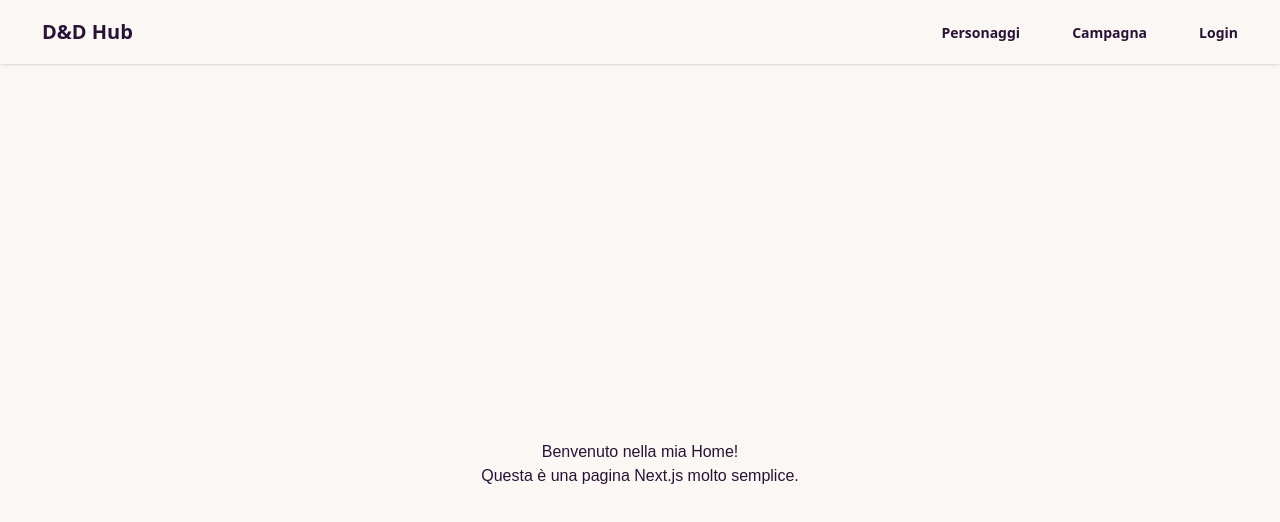
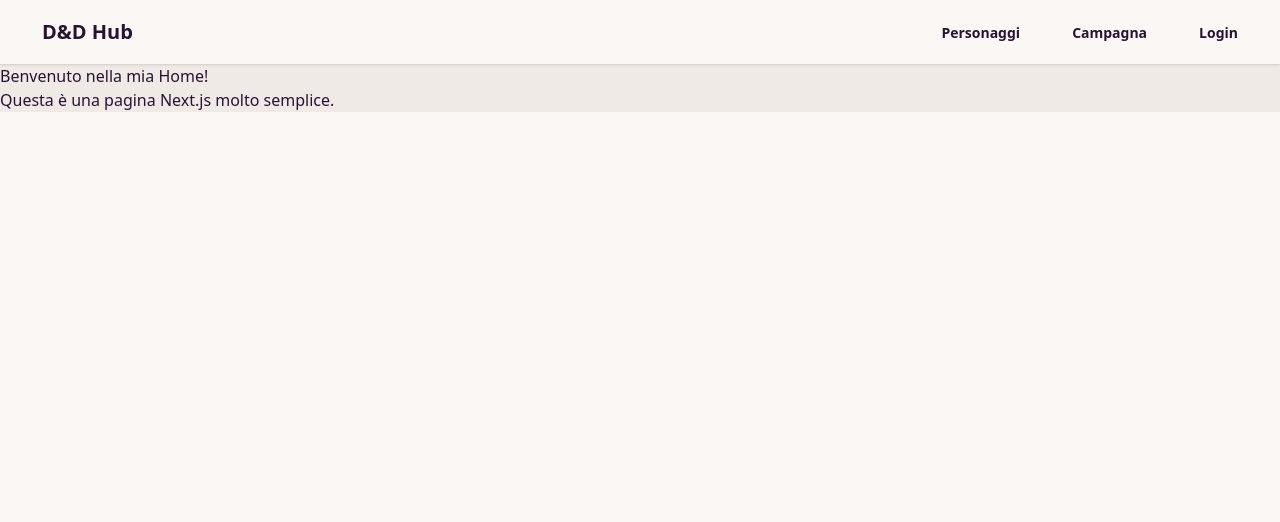
Before and after one commit to GiacomoSchinco/dnd-character-manager, a Next.js app: page / in a window 1280 px wide. Shown: the top 522 px of the page. Built offline with nearby package versions, Linux system fonts and the light colour scheme.

Commit message:
miglioramento topbar e impostazione del login

```diff
--- /dev/null
+++ b/app/characters/page.tsx
@@ -0,0 +1,7 @@
+import React from 'react'
+
+export default function charachers() {
+  return (
+    <div>charachers</div>
+  )
+}
--- a/app/layout.tsx
+++ b/app/layout.tsx
@@ -23,7 +23,7 @@ export default function RootLayout({
   return (
     <html lang="en" data-theme="cupcake">
       <body
-        className={`${geistSans.variable} ${geistMono.variable} antialiased`}
+        className={`${geistSans.variable} ${geistMono.variable} antialiased` }
       >
         <Topbar/>
         {children}
--- a/app/page.tsx
+++ b/app/page.tsx
@@ -1,13 +1,7 @@
 export default function Home() {
   return (
-    <main style={{
-      display: "flex",
-      flexDirection: "column",
-      justifyContent: "center",
-      alignItems: "center",
-      height: "100vh",
-      fontFamily: "sans-serif"
-    }}>
+    <main className="bg-base-200 "
+    >
       <h1>Benvenuto nella mia Home!</h1>
       <p>Questa è una pagina Next.js molto semplice.</p>
     </main>
--- /dev/null
+++ b/components/ui/login.tsx
@@ -0,0 +1,36 @@
+"use client";
+import { useState } from "react";
+import { useRouter } from "next/navigation";
+export default function Login() {
+    const [isLogged, setIsLogged] = useState(false);
+    const router = useRouter();
+
+    const handleLogin = () => {
+        setIsLogged(true);
+       //router.push("/login");
+
+    };
+    const handleLogout = () => {
+        setIsLogged(false);
+        //router.push("/");
+    };
+    return (
+        <>
+            {!isLogged ? (
+                <button
+                    className="btn btn-ghost rounded-btn"
+                    onClick={() => handleLogin()}
+                >
+                    Login
+                </button>
+            ) : (
+                <button
+                    className="btn btn-ghost rounded-btn"
+                    onClick={() =>  handleLogout()}
+                >
+                    Logout
+                </button>
+            )}
+        </>
+    );
+}
--- a/components/ui/topbar.tsx
+++ b/components/ui/topbar.tsx
@@ -2,6 +2,7 @@
 import { useState } from "react";
 import Link from "next/link";
 import { appMetadata } from "@/lib/metadata";
+import Login from "./login";
 const navLinks = [
     { href: "/characters", label: "Personaggi" },
     { href: "/campaigns", label: "Campagna" },
@@ -27,9 +28,7 @@ export default function Topbar() {
                             </Link>
                         </li>
                     ))}
-                    <Link href={"/login"} className="btn btn-ghost rounded-btn">
-                        Login
-                    </Link>
+                    <Login />
                 </ul>
 
                 {/* Bottone menu mobile */}
@@ -65,9 +64,7 @@ export default function Topbar() {
                                     </Link>
                                 </li>
                             ))}
-                            <Link href={"/login"} className="btn btn-ghost rounded-btn">
-                                Login
-                            </Link>
+                            <Login />
                         </ul>
                     </div>
                 )}
--- a/package.json
+++ b/package.json
@@ -9,6 +9,7 @@
     "lint": "eslint"
   },
   "dependencies": {
+    "@tanstack/react-table": "^8.21.3",
     "daisyui": "^5.5.4",
     "next": "16.0.3",
     "react": "19.2.0",
```
Also changed, not shown: 1 other file (tests, documents, lock files or other folders).
